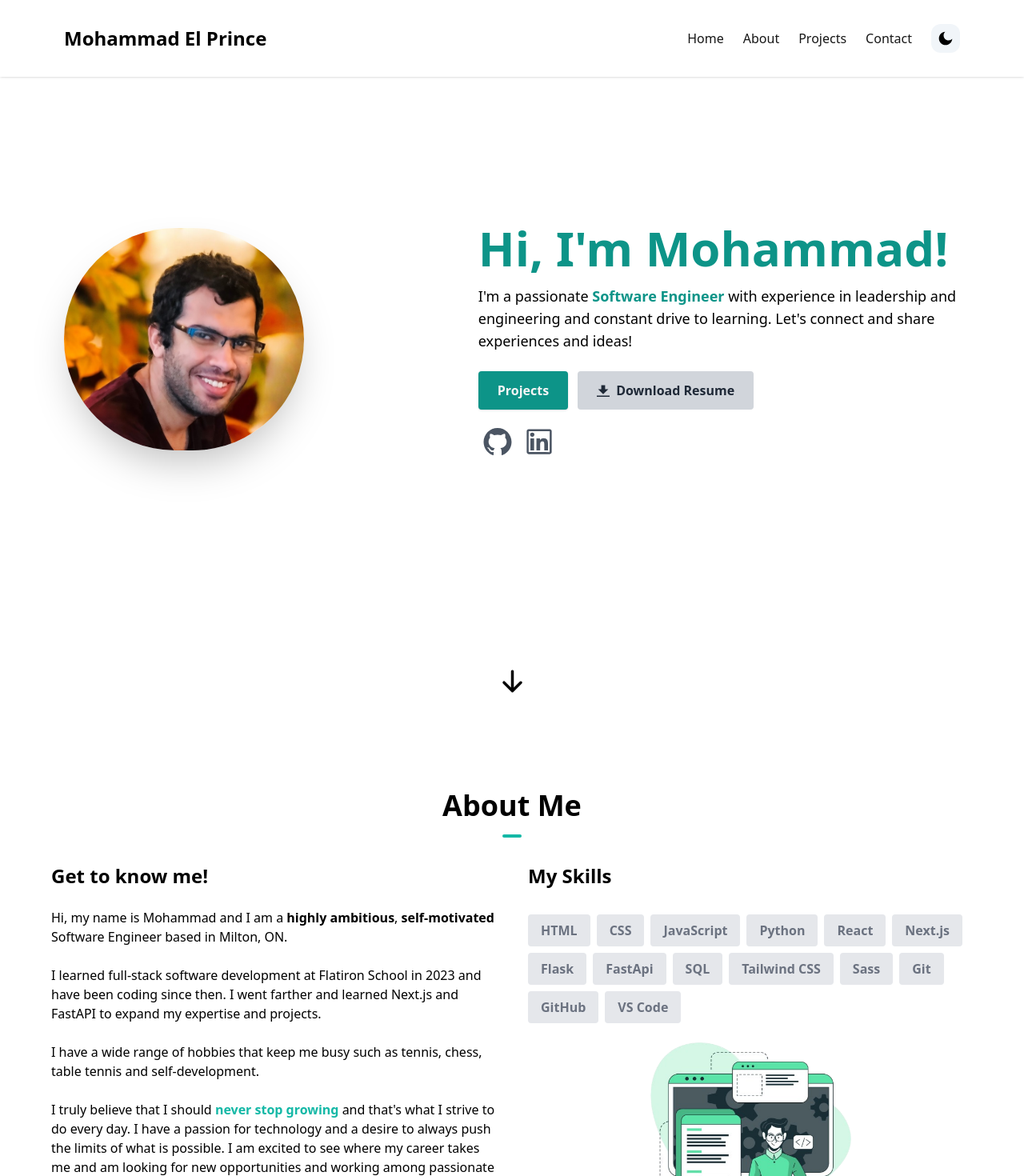
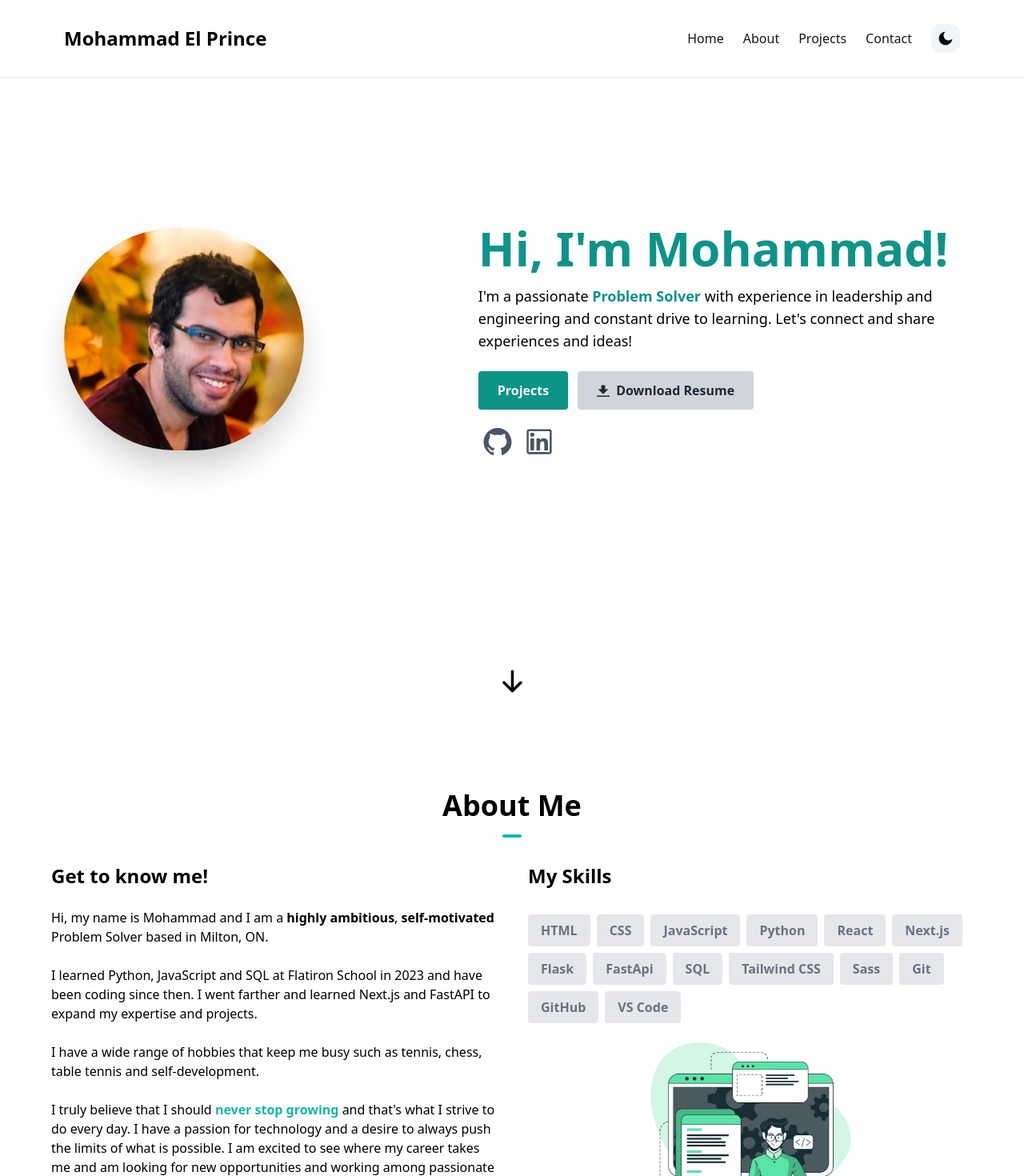
Before and after one commit to elprince-dev/portfolio-nextjs, a Next.js app: page / in a window 1280 px wide. Shown: the top 1470 px of the page at 80% size. Built offline with nearby package versions, Linux system fonts and the light colour scheme.

Commit message:
Updates hero section

```diff
--- a/src/components/AboutSection.jsx
+++ b/src/components/AboutSection.jsx
@@ -35,13 +35,12 @@ const AboutSection = () => {
               {" "}
               Hi, my name is Mohammad and I am a{" "}
               <span className="font-bold"> highly ambitious</span>,{" "}
-              <span className="font-bold">self-motivated</span> {""} Software
-              Engineer based in Milton, ON.
+              <span className="font-bold">self-motivated</span> {""} Problem Solver based in Milton, ON.
             </p>
             <br />
             <p>
               {" "}
-              I learned full-stack software development at Flatiron School in
+              I learned Python, JavaScript and SQL at Flatiron School in
               2023 and have been coding since then. I went farther and learned
               Next.js and FastAPI to expand my expertise and projects.
             </p>
--- a/src/components/HeroSection.jsx
+++ b/src/components/HeroSection.jsx
@@ -25,7 +25,7 @@ const HeroSection = () => {
           <p className="text-lg mt-4 mb-6">
             I&#39;m a passionate{" "}
             <span className="font-semibold text-teal-600">
-              Software Engineer
+              Problem Solver
             </span>{" "}
             with experience in leadership and engineering and constant drive to
             learning. Let&#39;s connect and share experiences and ideas!
@@ -42,7 +42,7 @@ const HeroSection = () => {
             >
               Projects
             </Link>
-            <a href="/Resume_Nov_24.pdf" target="_blank">
+            <a href="/Resume_DA.pdf" target="_blank">
               <button className="bg-gray-300 hover:bg-gray-400 text-gray-800 font-semibold px-6 py-3 rounded inline-flex items-center cursor-pointer transition ease-out duration-200">
                 <svg
                   class="fill-current w-4 h-4 mr-2"
```
Also changed, not shown: 1 other file (tests, documents, lock files or other folders).
